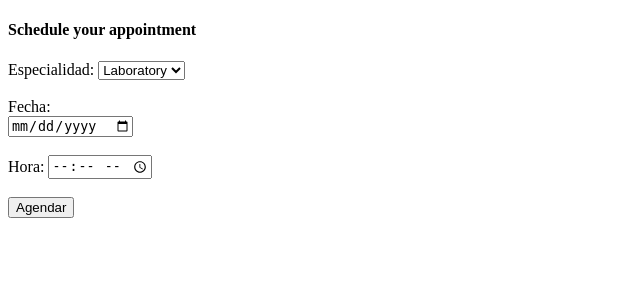
After one commit to ItzelPando/hospital, a PHP site: page /vistas/agendarcitasinlogin.html in a window 1280 px wide. The commit adds this page. Shown: the top 300 px of the page, without its empty margins (0-640 px from the left). Run offline with PHP 8.4, Linux system fonts and the light colour scheme.

Commit message:
agendar cita sin login

```diff
--- a/project_hospital/index.php
+++ b/project_hospital/index.php
@@ -27,7 +27,7 @@
                         to bring prevention and timely diagnostic services to the population of Mexico, offering them
                         human
                         human attention and quality technological equipment at affordable prices.</p> <br>
-                        <a href="vistas/login.php">
+                        <a href="vistas/agendarcitasinlogin.php">
                             <button id="btn-cita" class="btn btn-primary agendar-cita">Appointment</button>
                         </a>
                 </div>
--- /dev/null
+++ b/project_hospital/vistas/agendarcitasinlogin.html
@@ -0,0 +1,61 @@
+<!DOCTYPE html>
+<html lang="en">
+<head>
+    <meta charset="UTF-8">
+    <meta name="viewport" content="width=device-width, initial-scale=1.0">
+    <title>Document</title>
+</head>
+<body>
+    <div class="container">
+    <div class="row">
+        <h4>Schedule your appointment</h4>
+        <form id="appointmentForm">
+            <label for="especialidad">Especialidad:</label>
+            <select id="especialidad" name="especialidad" required>
+                <option value="1">Laboratory</option>
+                <option value="2">General</option>
+                <option value="3">Ultrasound</option>
+                <option value="4">Optic</option>
+                <option value="5">X-ray</option>
+                <option value="6">Cardiology</option>
+            </select> <br><br>
+
+            <label for="fecha">Fecha:</label><br>
+            <input type="date" id="fecha" name="fecha" required><br><br>
+
+            <label for="hora">Hora:</label>
+            <input type="time" id="hora" name="hora" required><br><br>
+
+            <button type="button" onclick="agendarCita()">Agendar</button>
+        </form>
+    </div>
+    </div>
+    <script src="https://cdn.jsdelivr.net/npm/bootstrap@5.3.2/dist/js/bootstrap.bundle.min.js" integrity="sha384-C6RzsynM9kWDrMNeT87bh95OGNyZPhcTNXj1NW7RuBCsyN/o0jlpcV8Qyq46cDfL" crossorigin="anonymous"></script>
+    <script>
+       function agendarCita() {
+            var id_tipocita = document.getElementById('especialidad').value;
+            var fecha = document.getElementById('fecha').value;
+            var hora = document.getElementById('hora').value;
+
+            $.ajax({
+                type: 'POST',
+                url: 'guardar_cita_sinuser.php',
+                data: {
+                id_tipocita: id_tipocita,
+                fecha: fecha,
+                hora: hora
+            },
+            success: function(response) {
+                alert('Cita agendada correctamente.');
+            // Aquí puedes redirigir o realizar otras acciones después de agendar la cita
+            },
+            error: function(xhr, status, error) {
+                console.error(error);
+                alert('Error al agendar la cita.');
+            // Manejar errores si es necesario
+            }
+            });
+        }
+        </script>
+</body>
+</html>
```
Also changed, not shown: project_hospital/controlador/guardar_cita.php (added, +38 -0 lines), project_hospital/controlador/guardar_cita_sinuser.php (added, +28 -0 lines), project_hospital/vistas/guardar_cita.php (deleted, +0 -38 lines).
